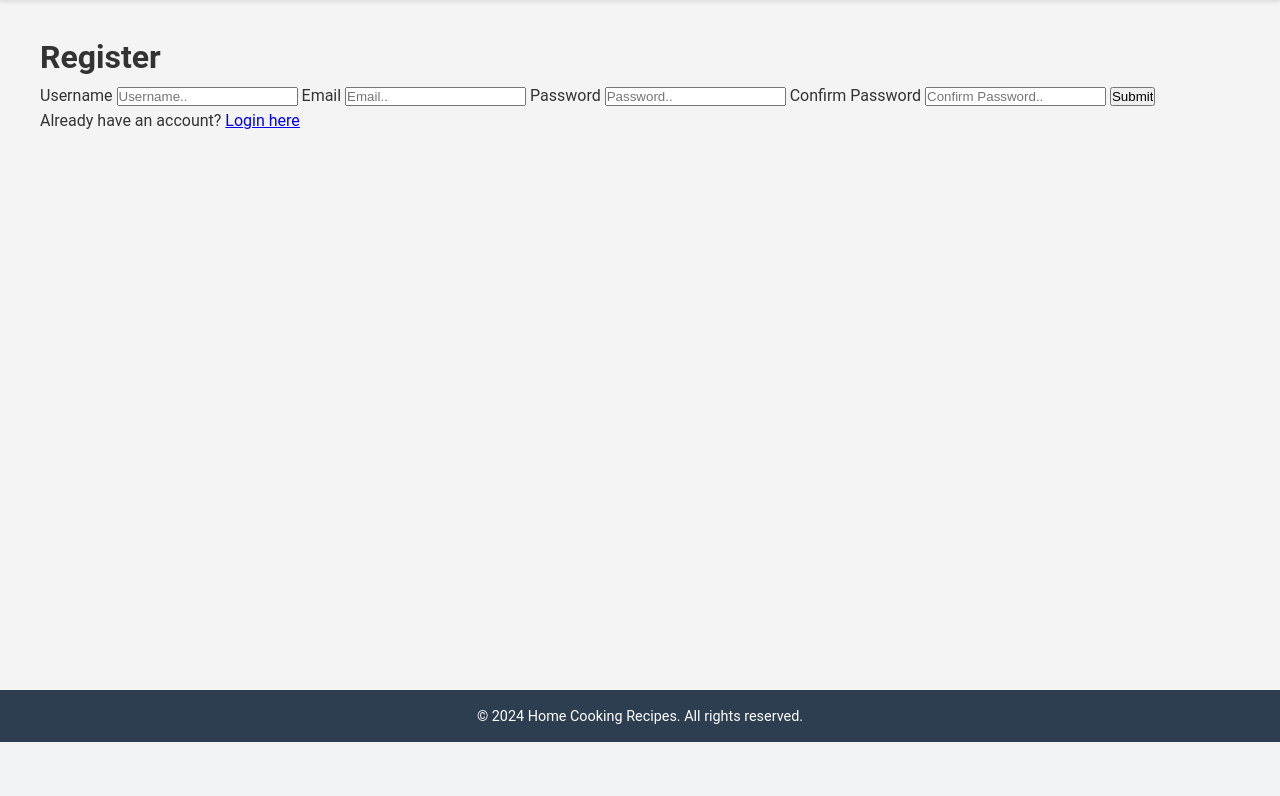
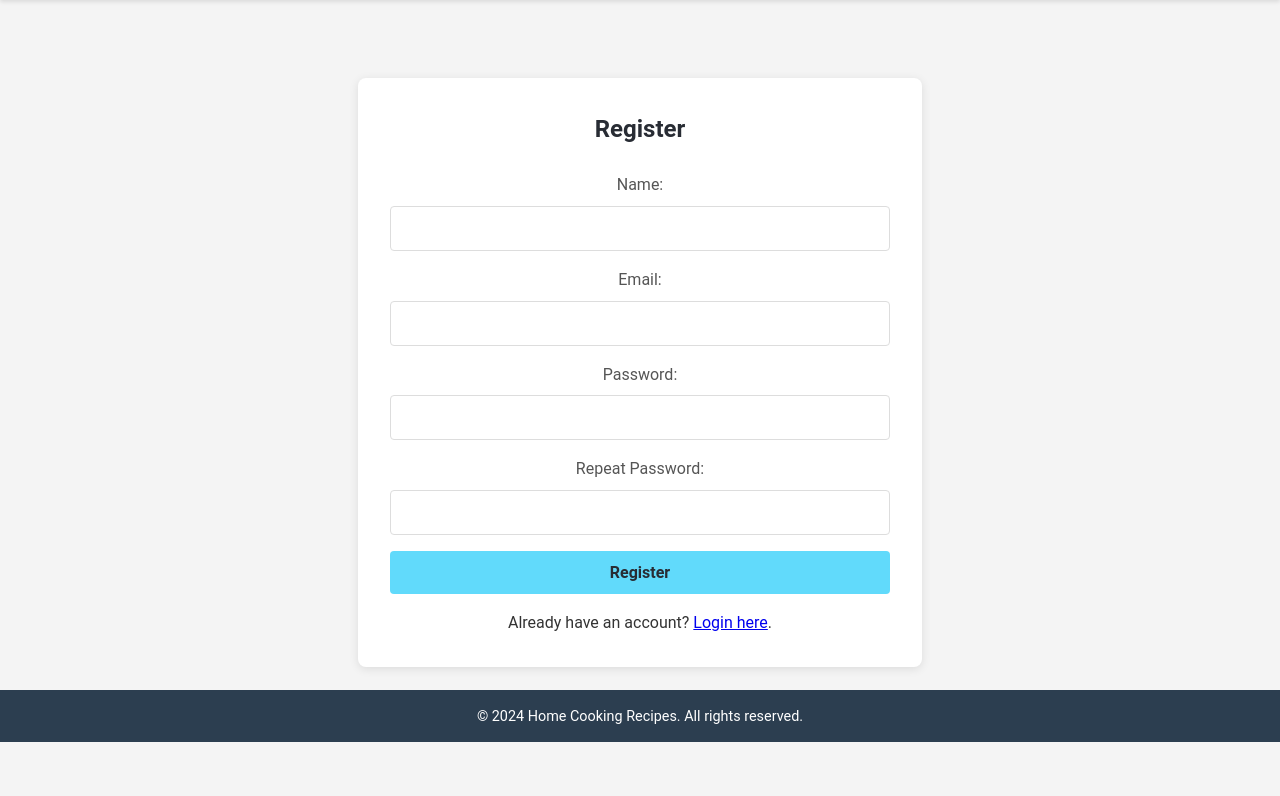
Before and after one commit to Monikova/Home-cooking-recipes, a Node server app: page /register in a window 1280 px wide. Shown: the part 58-854 px from the top of the page. Before the commit the page ends 800 px from the top, so only its background shows below. Run offline with Node 20, Linux system fonts and the light colour scheme; some libraries are stand-ins or nearby versions.

Commit message:
Adjust login and register

```diff
--- a/src/controllers/homeController.js
+++ b/src/controllers/homeController.js
@@ -3,7 +3,7 @@ import { Router } from "express";
 const router = Router();
 
 router.get('/', (req, res) => {
-    res.render('home', {title: 'Home Page'});
+    res.render('home', {title: 'Home Cooking Recipes'});
 });
 
 export default router;
--- a/src/controllers/userController.js
+++ b/src/controllers/userController.js
@@ -23,7 +23,7 @@ userController.post('/register', async (req, res) => {
 });
 
 userController.get('/login', (req, res) => {
-    res.render('login', {title: 'Login Page'});
+    res.render('login', {title: 'Login - Home Cooking Recipes'});
 });
 
 userController.post('/login', async (req, res) => {
--- a/src/htmlResources/login.html
+++ b/src/htmlResources/login.html
@@ -4,7 +4,8 @@
     <meta charset="UTF-8">
     <meta name="viewport" content="width=device-width, initial-scale=1.0">
     <title>Login - Home Cooking Recipes</title>
-    <link rel="stylesheet" href="./styles/styles.css">
+    <!-- <link rel="stylesheet" href="/static/css/styles.css"> -->
+    <link rel="stylesheet" href="/styles/styles.css">
 </head>
 <body>
     <header>
--- a/src/index.js
+++ b/src/index.js
@@ -14,7 +14,7 @@ handlebarsInit(app);
 
 const PORT = process.env.PORT;
 
-app.use('/static', express.static('src/public'));
+app.use('/styles', express.static('src/public/css'));
 app.use(express.urlencoded({extended: false}));
 app.use(cookieParser());
 app.use(userAuthMiddleware);
--- a/src/views/layouts/main.hbs
+++ b/src/views/layouts/main.hbs
@@ -6,7 +6,8 @@
     <meta name="viewport" content="width=device-width, initial-scale=1.0">
     {{!-- <title>Home Cooking Recipes</title> --}}
     <title>{{title}}</title>
-    <link rel="stylesheet" href="/static/css/styles.css">
+    <link rel="stylesheet" href="/styles/styles.css">
+    {{!-- <link rel="stylesheet" href="/public/css/styles.css"> --}}
 </head>
 
 <body>
@@ -27,7 +28,7 @@
         </nav>
     </header>
 
-    <main>
+    {{!-- <main>
         <!-- In case of error, you should display div with class "errorContainer" -->
         <!-- You can choose to display the first error or all of them (error message/s in your opinion) -->
         {{#if error}}
@@ -36,10 +37,12 @@
         </div>
         {{/if}}
 
-
     {{{body}}}
 
-    </main>
+    </main>   --}}
+
+        {{{body}}}
+
     <footer>
         <p>&copy; 2024 Home Cooking Recipes. All rights reserved.</p>
     </footer>
--- a/src/views/register.hbs
+++ b/src/views/register.hbs
@@ -1,26 +1,21 @@
-    {{!-- <main> --}}
-        <!-- In case of error, you should display div with class "errorContainer" -->
-        <!-- You can choose to display the first error or all of them (error message/s in your opinion) -->
-        <!-- <div>
-            <div class="errorContainer">
-                <p>Error</p>
-            </div>
-        </div> -->
+    <main>
+        <section class="form-container">
+            <h2>Register</h2>
+            <form method="POST">
+                <label for="name">Name:</label>
+                <input type="text" id="name" name="name">
 
-        <div class="register-box">
-            <h1>Register</h1>
-            {{!-- <form action="/register" method="POST"> --}}
-            <form method="POST">
-                <label>Username</label>
-                <input type="text" name="username" placeholder="Username.." value="{{username}}">
-                <label>Email</label>
-                <input type="text" name="email" placeholder="Email.." value="{{email}}">
-                <label>Password</label>
-                <input type="password" name="password" placeholder="Password..">
-                <label>Confirm Password</label>
-                <input type="password" name="rePassword" placeholder="Confirm Password..">
-                <input type="submit" value="Submit">
+                <label for="email">Email:</label>
+                <input type="email" id="email" name="email">
+
+                <label for="password">Password:</label>
+                <input type="password" id="password" name="password">
+
+                <label for="password">Repeat Password:</label>
+                <input type="password" id="re-password" name="rePassword">
+
+                <button type="submit">Register</button>
             </form>
-            <p>Already have an account? <a href="/login">Login here</a></p>
-        </div>
-    {{!-- </main> --}}
+            <p>Already have an account? <a href="/login">Login here</a>.</p>
+        </section>
+    </main>
```
Also changed, not shown: src/views/home.hbs (+6 -5 lines), src/views/login.hbs (+12 -19 lines), README.md.
